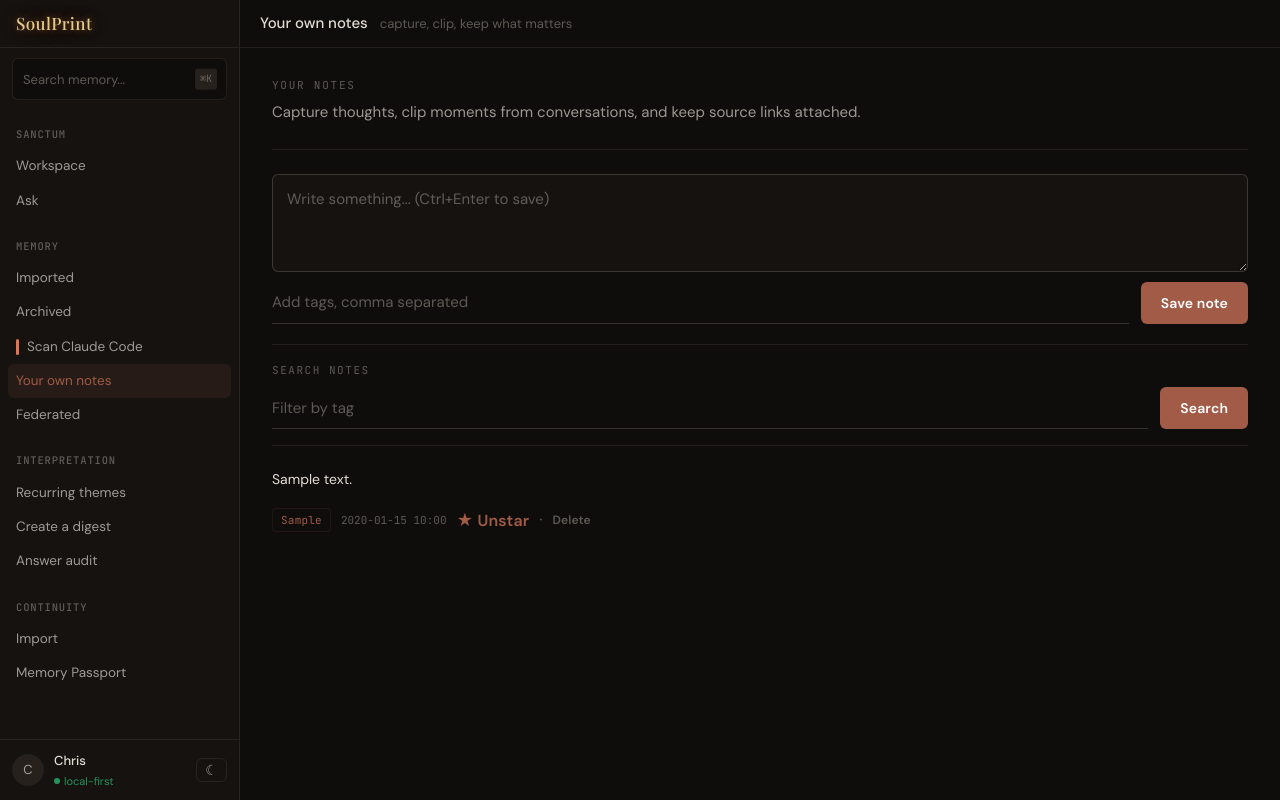
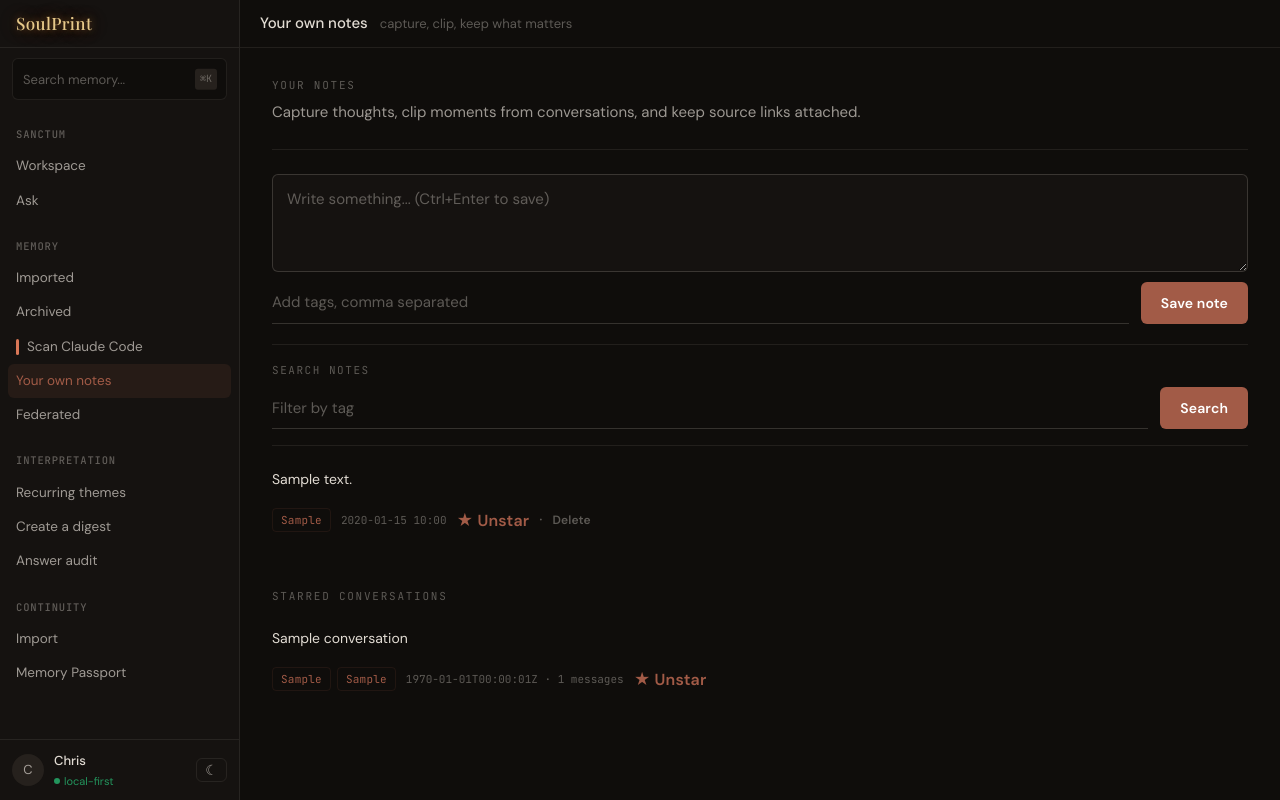
Before and after one commit to Celestialchris/SoulPrint-Canonical, a Flask app: page /chats in a window 1280 px wide. Run offline with Flask 3, Linux system fonts and the light colour scheme; tables that the repository leaves empty hold one stand-in row (values such as "Sample post").

Commit message:
Starred imports on /chats (#152)
* feat(ui): show starred imports on /chats alongside notes

* perf(chats): precompute starred import message counts to avoid N+1

Replace lazy conv.messages|length in view.html with a COUNT+GROUP BY
join in the chats() query, matching the pattern used in /imported.
Addresses Codex review finding on PR #152.

```diff
--- a/src/app/__init__.py
+++ b/src/app/__init__.py
@@ -907,7 +907,25 @@ def create_app():
         if tag:
             q = q.filter(MemoryEntry.tags.contains(tag))
         entries = q.limit(100).all()
-        return render_template("view.html", entries=entries)
+        sq = (
+            db.session.query(
+                ImportedConversation,
+                func.count(ImportedMessage.id).label("message_count"),
+            )
+            .outerjoin(ImportedConversation.messages)
+            .filter(ImportedConversation.is_starred == True)  # noqa: E712
+            .group_by(ImportedConversation.id)
+            .order_by(ImportedConversation.updated_at_unix.desc())
+        )
+        if tag:
+            sq = sq.filter(ImportedConversation.tags.contains(tag))
+        starred_imports = sq.limit(100).all()
+        return render_template(
+            "view.html",
+            entries=entries,
+            starred_imports=starred_imports,
+            format_timestamp=format_timestamp,
+        )
 
     @app.get("/imported/<int:conv_id>/delete")
     def delete_imported_confirm(conv_id: int):
--- a/src/app/templates/view.html
+++ b/src/app/templates/view.html
@@ -92,16 +92,66 @@
         </article>
       {% endfor %}
     </div>
-  {% elif not request.args.get('tag') %}
+  {% elif not starred_imports and not request.args.get('tag') %}
     <section class="empty-state">
       <h2 class="empty-state__title">No notes yet.</h2>
       <p class="empty-state__text">Write your first thought above, or browse a conversation and select text to clip moments with source links attached.</p>
     </section>
-  {% else %}
+  {% elif not starred_imports %}
     {{ empty_state(
       "No notes found.",
       "Try a different tag, or write a new note above."
     ) }}
+  {% endif %}
+
+  {# ── Starred conversations ── #}
+  {% if starred_imports %}
+    <p class="page-eyebrow" style="margin-top:2rem;">Starred conversations</p>
+    <div class="notes-list">
+      {% for conv, msg_count in starred_imports %}
+        <article class="note-item">
+          <a class="note-item__link" href="/imported/{{ conv.id }}/explorer">
+            <p class="note-item__content">{{ conv.title }}</p>
+          </a>
+          <div class="note-item__meta">
+            {% if conv.tags and conv.tags.strip() %}
+              <span class="note-item__tags">
+                <span class="tag-pill">{{ conv.source | provider_display_name }}</span>
+                {% for t in conv.tags.split(',') %}
+                  {% if t.strip() %}
+                    <span class="tag-pill">{{ t.strip() }}</span>
+                  {% endif %}
+                {% endfor %}
+              </span>
+            {% else %}
+              <span class="note-item__tags">
+                <span class="tag-pill">{{ conv.source | provider_display_name }}</span>
+              </span>
+            {% endif %}
+            <span class="note-item__time">
+              {% if conv.updated_at_unix %}{{ format_timestamp(conv.updated_at_unix) }}
+              {% elif conv.created_at_unix %}{{ format_timestamp(conv.created_at_unix) }}
+              {% else %}—{% endif %}
+              · {{ msg_count }} messages
+            </span>
+            <form method="post" action="/imported/{{ conv.id }}/unstar" style="display:inline;">
+              <input type="hidden" name="next"
+                     value="/chats{% if request.args.get('tag') %}?tag={{ request.args.get('tag')|urlencode }}{% endif %}">
+              <button type="submit"
+                      style="background:none;border:none;padding:0;cursor:pointer;font-family:var(--font-body);font-size:inherit;color:var(--accent);">
+                ★ Unstar
+              </button>
+            </form>
+          </div>
+        </article>
+      {% endfor %}
+    </div>
+  {% elif entries and not request.args.get('tag') %}
+    <p class="page-eyebrow" style="margin-top:2rem;">Starred conversations</p>
+    <p class="metadata-line">No starred conversations yet. Star an imported conversation to adopt it here.</p>
+  {% elif entries %}
+    <p class="page-eyebrow" style="margin-top:2rem;">Starred conversations</p>
+    <p class="metadata-line">No starred conversations match this tag.</p>
   {% endif %}
 {% endblock %}
 
```
Also changed, not shown: ops/sessions/april-24-2026-3.md (added, +19 -0 lines), tests/test_chats_route.py (added, +116 -0 lines), CHANGELOG.md.
